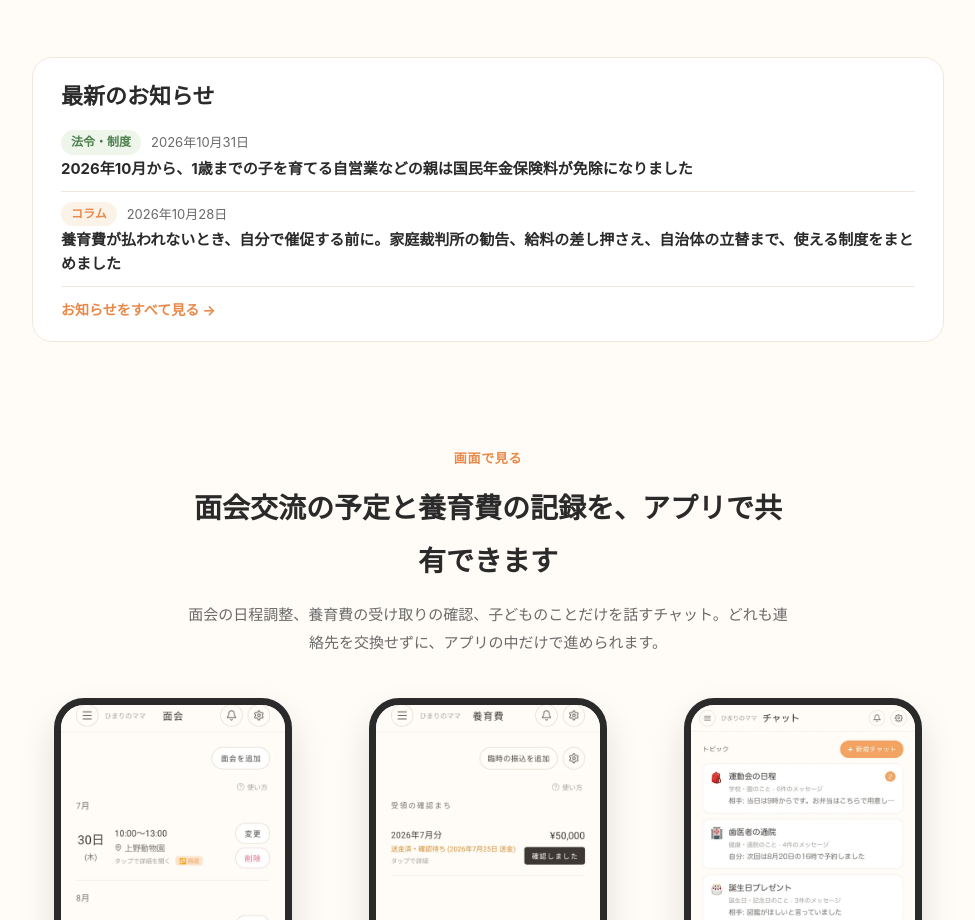
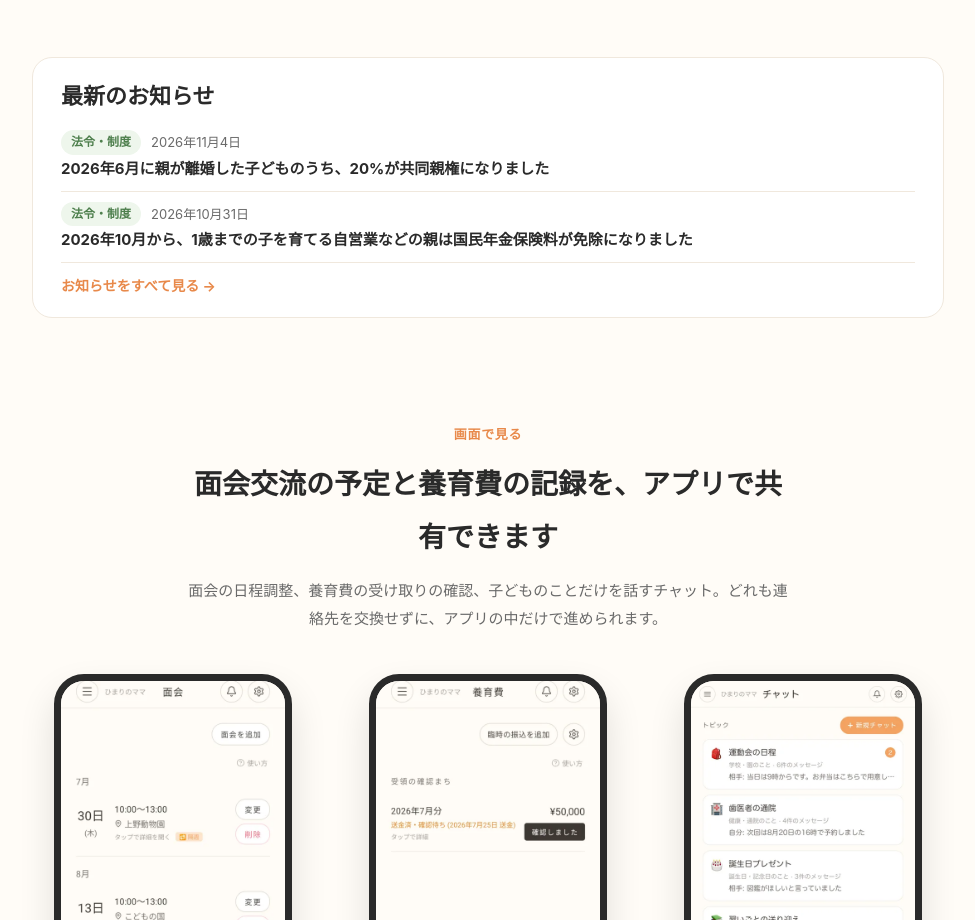
Before and after one commit to Layer99999/hugme-lp, a plain HTML site: page index.html in a window 1280 px wide. Shown: the part 1660-2580 px from the top of the page, without its empty margins (152-1127 px from the left). Drawn offline with Linux system fonts and the light colour scheme.

Commit message:
publish: お知らせを更新（2026-11-07）

```diff
--- a/announcements.json
+++ b/announcements.json
@@ -1,5 +1,15 @@
 {
   "announcements": [
+    {
+      "id": "law-2026-11-joint-custody-stats-june",
+      "date": "2026-11-04",
+      "category": "law",
+      "headline": "2026年6月に親が離婚した子どものうち、20%が共同親権になりました",
+      "body": "厚生労働省が人口動態統計（速報の概数）で、2026年6月の数字を公表しました。この月に親が離婚した未成年の子ども11,424人のうち、父母の双方が親権を持つ子どもは2,252人で、19.7%でした。母が親権を持つ子どもは71.9%、父は8.4%でした。共同親権を選べるようになった4月は24.7%、5月は21.5%でした。",
+      "source": "厚生労働省",
+      "url": "https://www.mhlw.go.jp/toukei/saikin/hw/jinkou/geppo/m2026/06.html",
+      "theme": "親権"
+    },
     {
       "id": "law-2026-10-pension-childcare-exemption",
       "date": "2026-10-31",
--- a/index.html
+++ b/index.html
@@ -751,13 +751,13 @@
     <div class="news-box">
       <h2>最新のお知らせ</h2>
       <div>
+        <a class="news-row" href="/news/#law-2026-11-joint-custody-stats-june">
+          <span class="news-row-meta"><span class="news-row-label law">法令・制度</span><time datetime="2026-11-04">2026年11月4日</time></span>
+          <span class="news-row-title">2026年6月に親が離婚した子どものうち、20%が共同親権になりました</span>
+        </a>
         <a class="news-row" href="/news/#law-2026-10-pension-childcare-exemption">
           <span class="news-row-meta"><span class="news-row-label law">法令・制度</span><time datetime="2026-10-31">2026年10月31日</time></span>
           <span class="news-row-title">2026年10月から、1歳までの子を育てる自営業などの親は国民年金保険料が免除になりました</span>
-        </a>
-        <a class="news-row" href="/column/youikuhi-saisoku-mae/">
-          <span class="news-row-meta"><span class="news-row-label">コラム</span><time datetime="2026-10-28">2026年10月28日</time></span>
-          <span class="news-row-title">養育費が払われないとき、自分で催促する前に。家庭裁判所の勧告、給料の差し押さえ、自治体の立替まで、使える制度をまとめました</span>
         </a>
       </div>
       <a class="news-all" href="/news/">お知らせをすべて見る →</a>
--- a/sitemap.xml
+++ b/sitemap.xml
@@ -122,7 +122,7 @@
   </url>
   <url>
     <loc>https://hugme.tigerlabo.com/news/</loc>
-    <lastmod>2026-10-31</lastmod>
+    <lastmod>2026-11-04</lastmod>
     <changefreq>weekly</changefreq>
     <priority>0.6</priority>
   </url>
```
Also changed, not shown: news/index.html (+21 -9 lines), llms.txt.
